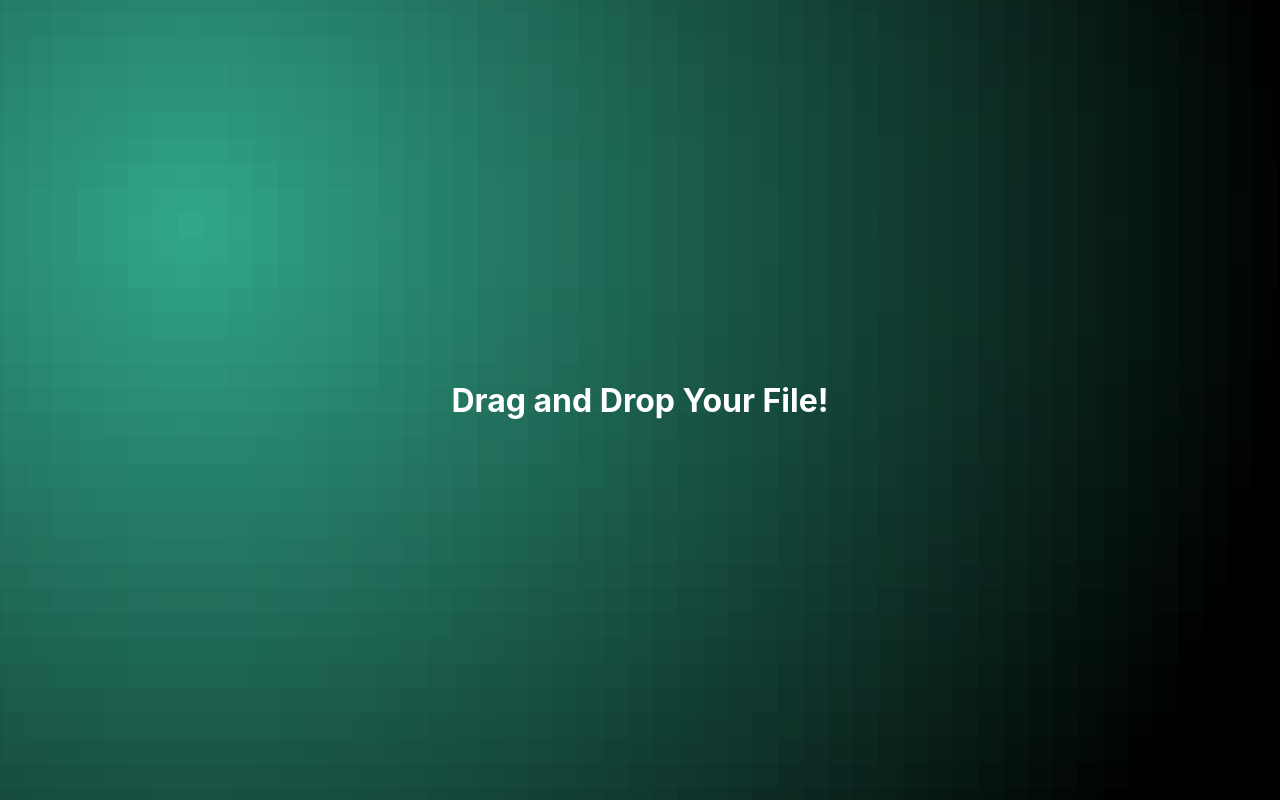
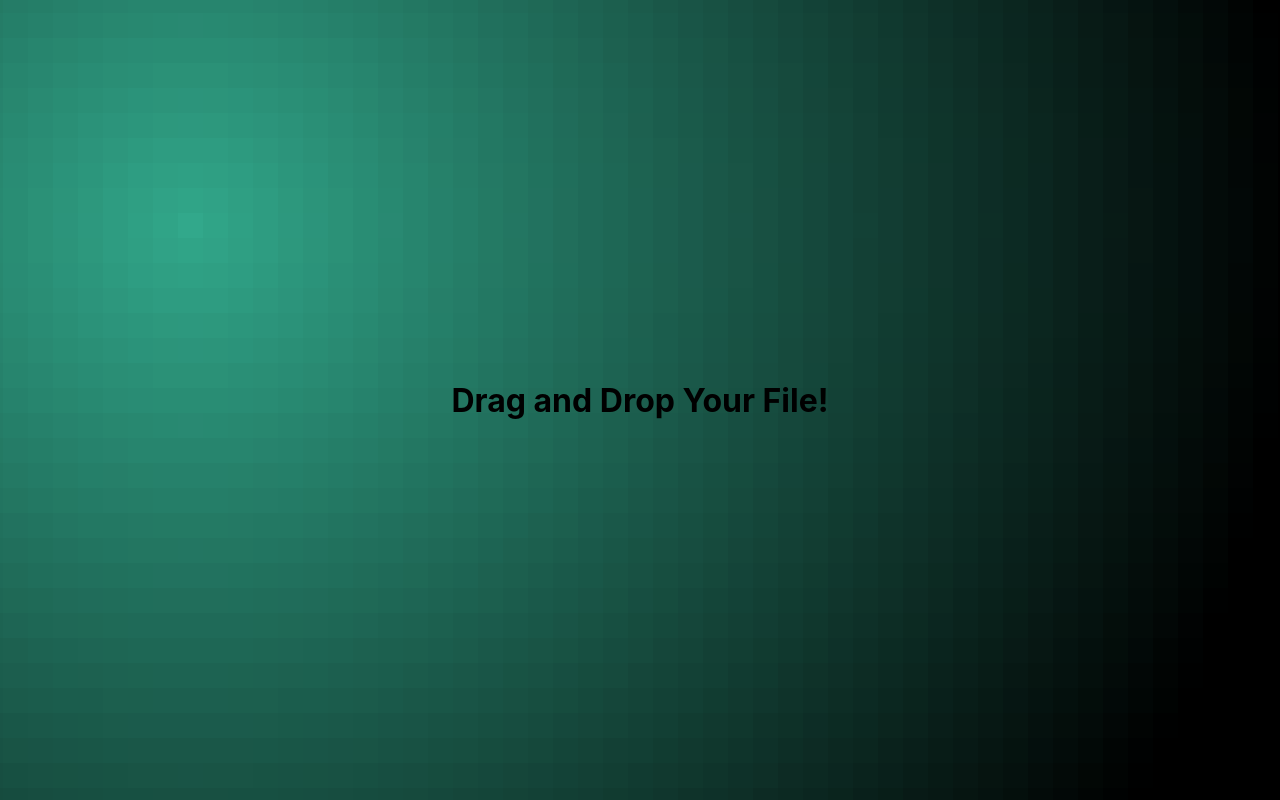
Before and after one commit to funnysomething/EzStudy, a React (Create React App) app in the folder ezstudyclient/: page / in a window 1280 px wide. Built offline with nearby package versions, Linux system fonts and the light colour scheme.

Commit message:
Fixed-output

```diff
--- a/ezstudyclient/src/App.css
+++ b/ezstudyclient/src/App.css
@@ -23,14 +23,19 @@
   height: 25px; /* Adjust as needed */
 }
 
-.Main-text {
+#Main-text {
   color:black;
+  position: absolute;
+}
+
+#Main-text :hover {
+
 }
 
 h1 {
-  position: absolute;
   justify-content: center;
 }
+
 
 .text-output-section {
     background-color: black;
@@ -43,5 +48,4 @@ h1 {
     /*max-height: calc(100vh - 40px); /* Adjust based on your preference */
     overflow-y: auto;
     min-height: 100vh;
-
 }
--- a/ezstudyclient/src/App.js
+++ b/ezstudyclient/src/App.js
@@ -78,12 +78,12 @@ function App() {
       setShowTypingText(false);
       // Simulate typing effect
       const textToType = res.data;
-      let currentIndex = 0;
+      let currentIndex = 4;
       const typingInterval = 10; // Adjust typing speed
       const typingTimer = setInterval(() => {
           setTypedText(prevTypedText => prevTypedText + textToType[currentIndex]);
           currentIndex++;
-          if (currentIndex === textToType.length) {
+          if (currentIndex === textToType.length-9) {
             clearInterval(typingTimer);
           }
         }, typingInterval);
```
